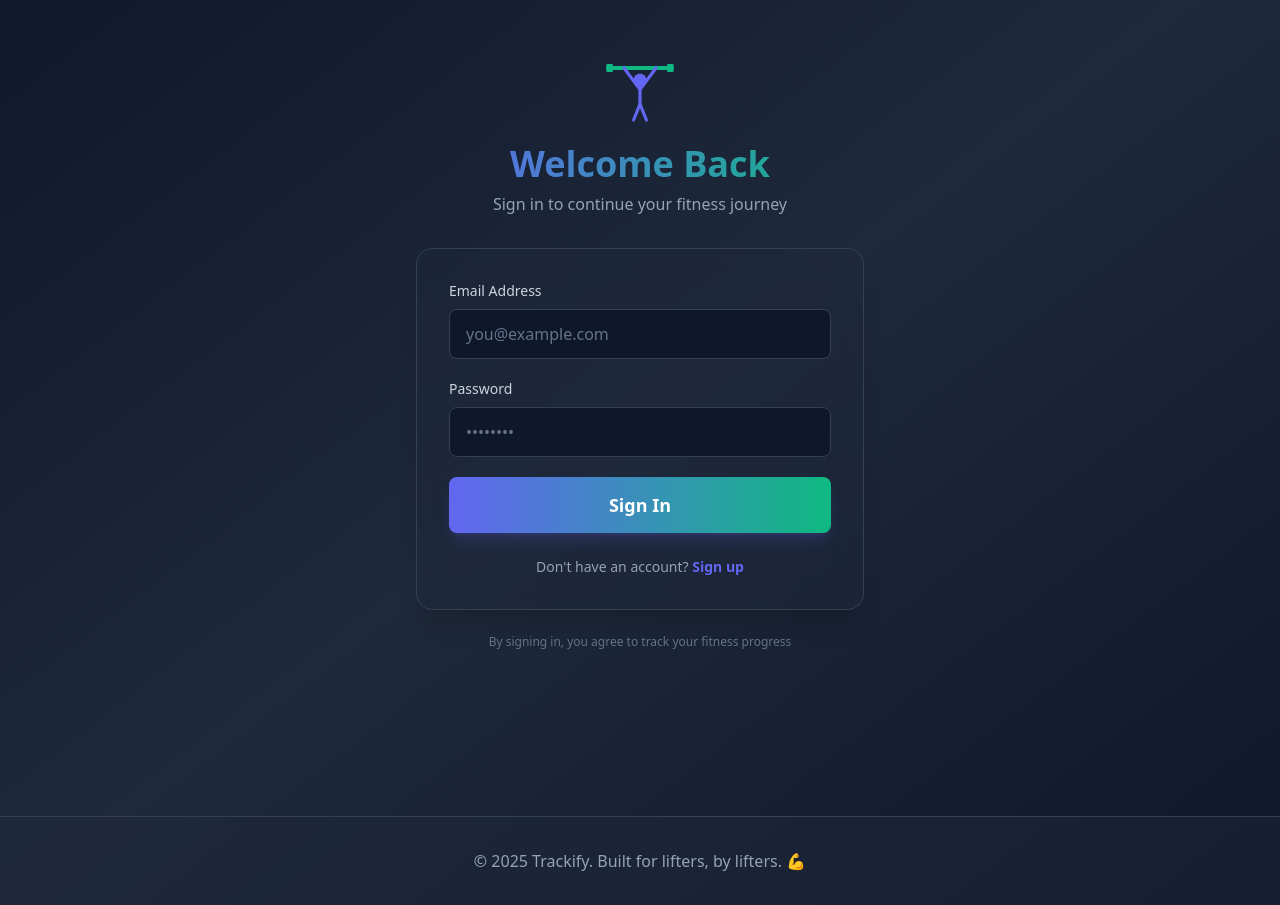
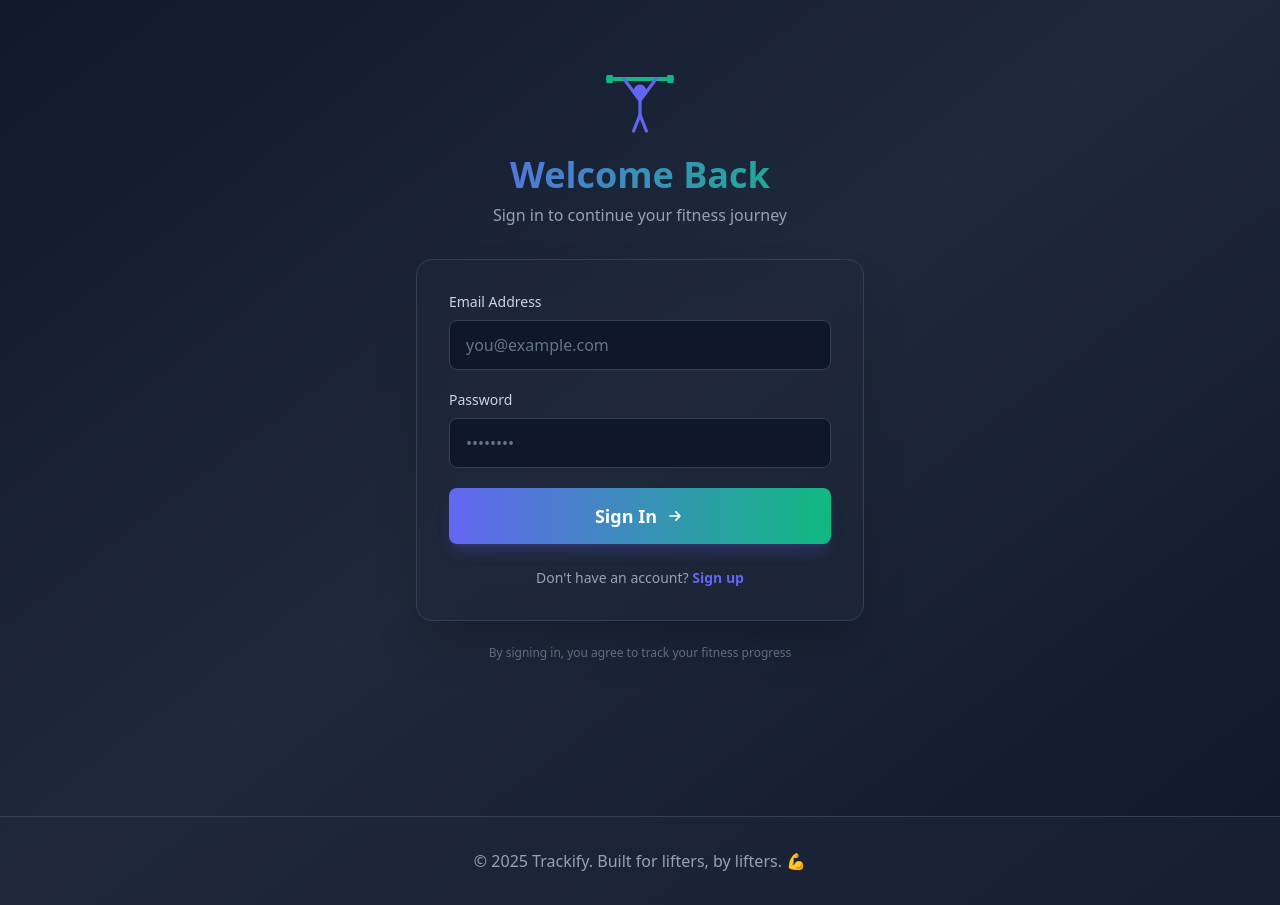
Before and after one commit to shubham56-h/Trackify, a Flask app: page /login in a window 1280 px wide. Shown: the part 73-978 px from the top of the page. Run offline with Flask 3, Linux system fonts and the light colour scheme; some libraries are stand-ins or nearby versions.

Commit message:
refactor login and signup pages

```diff
--- a/templates/login.html
+++ b/templates/login.html
@@ -3,13 +3,32 @@
 {% block title %}Login - Trackify{% endblock %}
 
 {% block nav_buttons %}
-<a href="/signup" class="px-3 sm:px-6 py-2 text-sm sm:text-base bg-gradient-to-r from-primary to-secondary rounded-lg hover:opacity-90 transition">
+<a href="/signup" class="px-3 sm:px-6 py-2 text-sm sm:text-base bg-gradient-to-r from-primary to-secondary rounded-lg hover:opacity-90 transition-all duration-300 hover:shadow-lg hover:shadow-primary/30 hover:scale-105">
     Sign Up
 </a>
 {% endblock %}
 
+{% block extra_head %}
+<style>
+    @keyframes slideIn {
+        from {
+            opacity: 0;
+            transform: translateY(20px);
+        }
+        to {
+            opacity: 1;
+            transform: translateY(0);
+        }
+    }
+
+    .form-card {
+        animation: slideIn 0.5s ease-out;
+    }
+</style>
+{% endblock %}
+
 {% block content %}
-<div class="flex items-start justify-center px-4 sm:px-6 pt-12 pb-8 min-h-[calc(100vh-80px)]">
+<div class="flex items-center justify-center px-4 sm:px-6 py-12 min-h-[calc(100vh-80px)]">
     <div class="max-w-md w-full">
         <!-- Logo and Title -->
         <div class="text-center mb-8">
@@ -33,33 +52,39 @@
         </div>
 
         <!-- Login Form Card -->
-        <div class="bg-slate-800/50 backdrop-blur-lg rounded-2xl p-6 sm:p-8 border border-slate-700 shadow-xl">
+        <div class="form-card bg-slate-800/50 backdrop-blur-lg rounded-2xl p-6 sm:p-8 border border-slate-700 shadow-2xl hover:shadow-primary/20 transition-all duration-500 hover:border-slate-600">
             <form id="loginForm" class="space-y-5">
-                <div>
-                    <label class="block text-sm font-medium mb-2 text-slate-300">Email Address</label>
+                <div class="group">
+                    <label class="block text-sm font-medium mb-2 text-slate-300 group-focus-within:text-primary transition-colors duration-300">Email Address</label>
                     <input type="email" id="email" required autocomplete="email"
                         placeholder="you@example.com"
-                        class="w-full px-4 py-3 bg-slate-900 border border-slate-700 rounded-lg focus:outline-none focus:border-primary focus:ring-2 focus:ring-primary/20 transition text-white placeholder-slate-500">
+                        class="w-full px-4 py-3 bg-slate-900 border border-slate-700 rounded-lg focus:outline-none focus:border-primary focus:ring-2 focus:ring-primary/20 transition-all duration-300 text-white placeholder-slate-500 hover:border-slate-600 focus:scale-[1.01]">
                 </div>
-                <div>
-                    <label class="block text-sm font-medium mb-2 text-slate-300">Password</label>
+                <div class="group">
+                    <label class="block text-sm font-medium mb-2 text-slate-300 group-focus-within:text-primary transition-colors duration-300">Password</label>
                     <input type="password" id="password" required minlength="6" autocomplete="current-password"
                         placeholder="••••••••"
-                        class="w-full px-4 py-3 bg-slate-900 border border-slate-700 rounded-lg focus:outline-none focus:border-primary focus:ring-2 focus:ring-primary/20 transition text-white placeholder-slate-500">
+                        class="w-full px-4 py-3 bg-slate-900 border border-slate-700 rounded-lg focus:outline-none focus:border-primary focus:ring-2 focus:ring-primary/20 transition-all duration-300 text-white placeholder-slate-500 hover:border-slate-600 focus:scale-[1.01]">
                 </div>
 
-                <div id="errorMessage" class="hidden bg-red-500/10 border border-red-500 text-red-500 px-4 py-3 rounded-lg text-sm"></div>
+                <div id="errorMessage" class="hidden bg-red-500/10 border border-red-500 text-red-500 px-4 py-3 rounded-lg text-sm transition-all duration-300"></div>
 
                 <button type="submit" id="loginBtn"
-                    class="w-full py-3.5 bg-gradient-to-r from-primary to-secondary rounded-lg font-semibold text-lg hover:opacity-90 transition transform hover:scale-[1.02] shadow-lg shadow-primary/20">
-                    Sign In
+                    class="group w-full py-3.5 bg-gradient-to-r from-primary to-secondary rounded-lg font-semibold text-lg hover:opacity-90 transition-all duration-300 transform hover:scale-[1.02] active:scale-[0.98] shadow-lg shadow-primary/20 hover:shadow-xl hover:shadow-primary/30 relative overflow-hidden">
+                    <span class="relative z-10 inline-flex items-center justify-center gap-2">
+                        Sign In
+                        <svg class="w-5 h-5 transition-transform duration-300 group-hover:translate-x-1" fill="none" stroke="currentColor" viewBox="0 0 24 24">
+                            <path stroke-linecap="round" stroke-linejoin="round" stroke-width="2" d="M13 7l5 5m0 0l-5 5m5-5H6"></path>
+                        </svg>
+                    </span>
+                    <div class="absolute inset-0 bg-gradient-to-r from-secondary to-primary opacity-0 group-hover:opacity-100 transition-opacity duration-300"></div>
                 </button>
             </form>
 
             <div class="mt-6 text-center">
                 <p class="text-slate-400 text-sm">
                     Don't have an account?
-                    <a href="/signup" class="text-primary hover:text-secondary transition font-semibold">Sign up</a>
+                    <a href="/signup" class="text-primary hover:text-secondary transition-all duration-300 font-semibold hover:underline">Sign up</a>
                 </p>
             </div>
         </div>
```
Also changed, not shown: templates/signup.html (+48 -23 lines).
